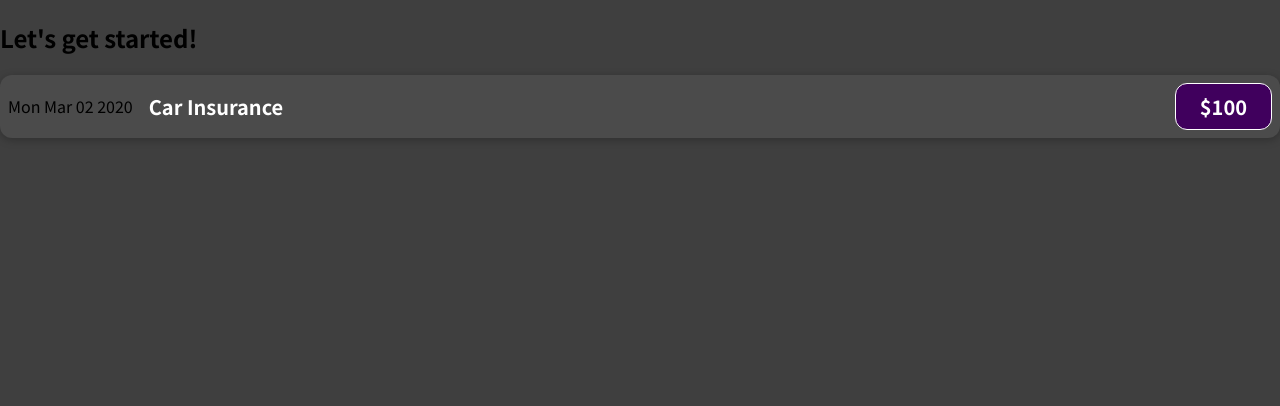
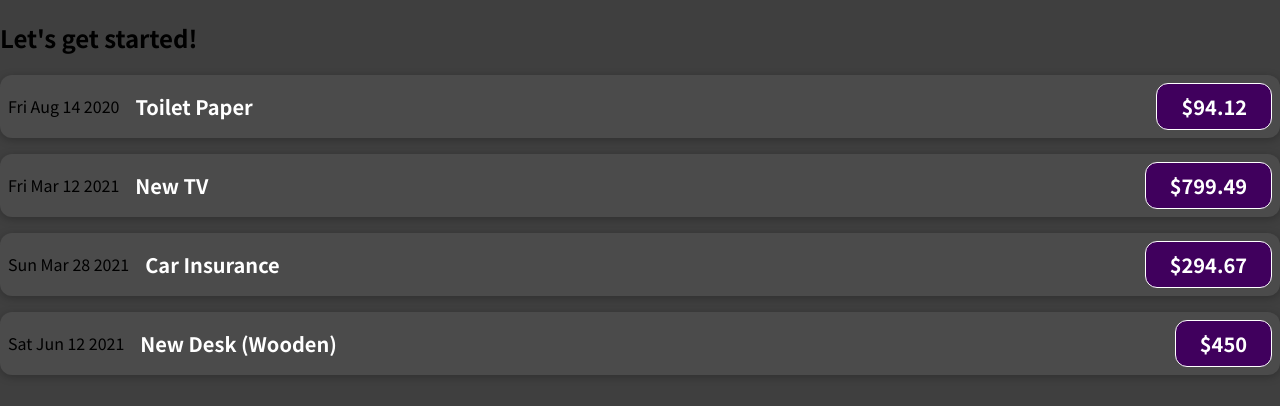
Before and after one commit to sharryy/Expense-Tracker, a JavaScript app: page / in a window 1280 px wide. Shown: the top 406 px of the page. Built offline with nearby package versions, Linux system fonts and the light colour scheme.

Commit message:
Added Props

```diff
--- a/src/App.js
+++ b/src/App.js
@@ -1,10 +1,41 @@
 import ExpenseItem from "./components/ExpenseItem";
 
 function App() {
+
+    const expenses = [
+        {
+            id: 'e1',
+            title: 'Toilet Paper',
+            amount: 94.12,
+            date: new Date(2020, 7, 14),
+        },
+        {
+            id: 'e2',
+            title: 'New TV',
+            amount: 799.49,
+            date: new Date(2021, 2, 12)
+        },
+        {
+            id: 'e3',
+            title: 'Car Insurance',
+            amount: 294.67,
+            date: new Date(2021, 2, 28),
+        },
+        {
+            id: 'e4',
+            title: 'New Desk (Wooden)',
+            amount: 450,
+            date: new Date(2021, 5, 12),
+        },
+    ];
+
     return (
         <div>
             <h2>Let's get started!</h2>
-            <ExpenseItem/>
+            <ExpenseItem title={expenses[0].title} amount={expenses[0].amount} date={expenses[0].date}/>
+            <ExpenseItem title={expenses[1].title} amount={expenses[1].amount} date={expenses[1].date}/>
+            <ExpenseItem title={expenses[2].title} amount={expenses[2].amount} date={expenses[2].date}/>
+            <ExpenseItem title={expenses[3].title} amount={expenses[3].amount} date={expenses[3].date}/>
         </div>
     );
 }
--- a/src/components/ExpenseItem.js
+++ b/src/components/ExpenseItem.js
@@ -1,16 +1,12 @@
 import './ExpenseItem.css'
 
-function ExpenseItem() {
-    const expenseDate = new Date(2020, 0o2, 0o2);
-    const expenseTitle = 'Car Insurance';
-    const expenseAmount = '100';
-
+function ExpenseItem(props) {
     return (
         <div className="expense-item">
-            <div>{expenseDate.toDateString()}</div>
+            <div>{props.date.toDateString()}</div>
             <div className="expense-item__description">
-                <h2>{expenseTitle}</h2>
-                <div className="expense-item__price">${expenseAmount}</div>
+                <h2>{props.title}</h2>
+                <div className="expense-item__price">${props.amount}</div>
             </div>
         </div>
     );
```
Also changed, not shown: 1 other file (tests, documents, lock files or other folders).
